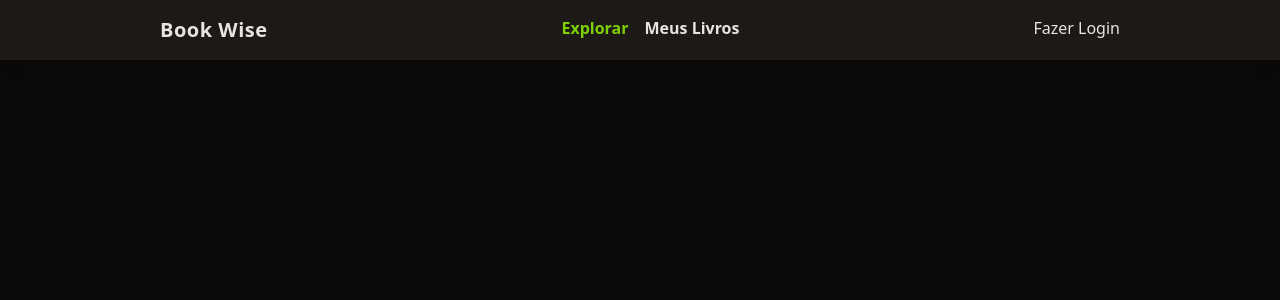
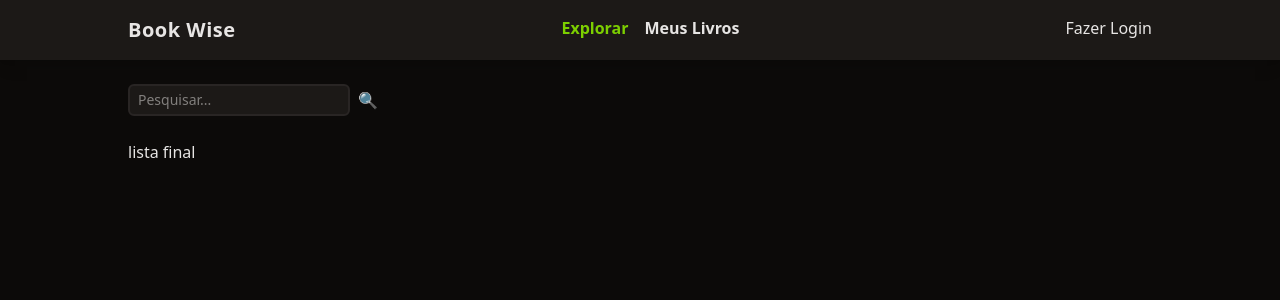
Before and after one commit to KauaGabriell/bookwise, a PHP site: page / in a window 1280 px wide. Shown: the top 300 px of the page. Run offline with PHP 8.4, Linux system fonts and the light colour scheme.

Commit message:
Criando e estilizando o form de Pesquisa

```diff
--- a/index.php
+++ b/index.php
@@ -11,7 +11,7 @@
     <header class="bg-stone-900 shadow-lg">
 
         <!--Barra de Navegação-->
-        <nav class="mx-auto max-w-screen-lg px-8 py-4 flex justify-between">
+        <nav class="mx-auto max-w-screen-lg py-4 flex justify-between">
             <div class="font-bold text-xl tracking-wide">Book Wise</div>
             <ul class="flex space-x-4 font-bold">
                 <li><a href="#" class="text-lime-500">Explorar</a></li>
@@ -25,5 +25,23 @@
 
     </header>
 
+    <main class="mx-auto max-w-screen-lg space-y-6">
+
+        <form class="w-full flex space-x-2 mt-6">
+            <input type="text" class="border-stone-800 border-2 rounded-md bg-stone-900 text-sm focus:outline-none px-2 py-1" placeholder="Pesquisar...">
+            <button type="submit">🔍</button>
+        </form>
+
+        <div>
+            lista final
+        </div>
+
+
+
+
+
+
+    </main>
+
 </body>
 </html>
```
